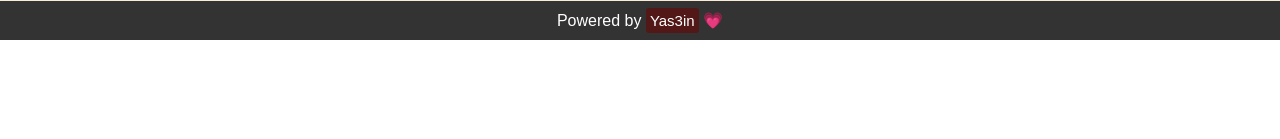
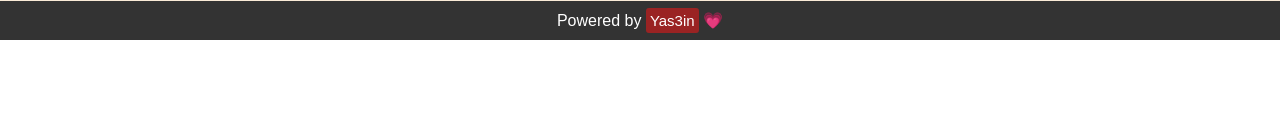
Before and after one commit to yas3in/cost-calculation, a Django app: page / in a window 1280 px wide. Shown: the part 661-800 px from the top of the page. Run offline with Django 4.2, Linux system fonts and the light colour scheme.

Commit message:
edit footer

```diff
--- a/calculation/static/calculation/css/partial/footer.css
+++ b/calculation/static/calculation/css/partial/footer.css
@@ -30,7 +30,7 @@ footer {
 
 footer a {
     text-decoration: none;
-    background-color: #521818;
+    background-color: #9a2323;
     border-radius: 3px;
     color: #ffffff;
     font-size: 15px;
```
